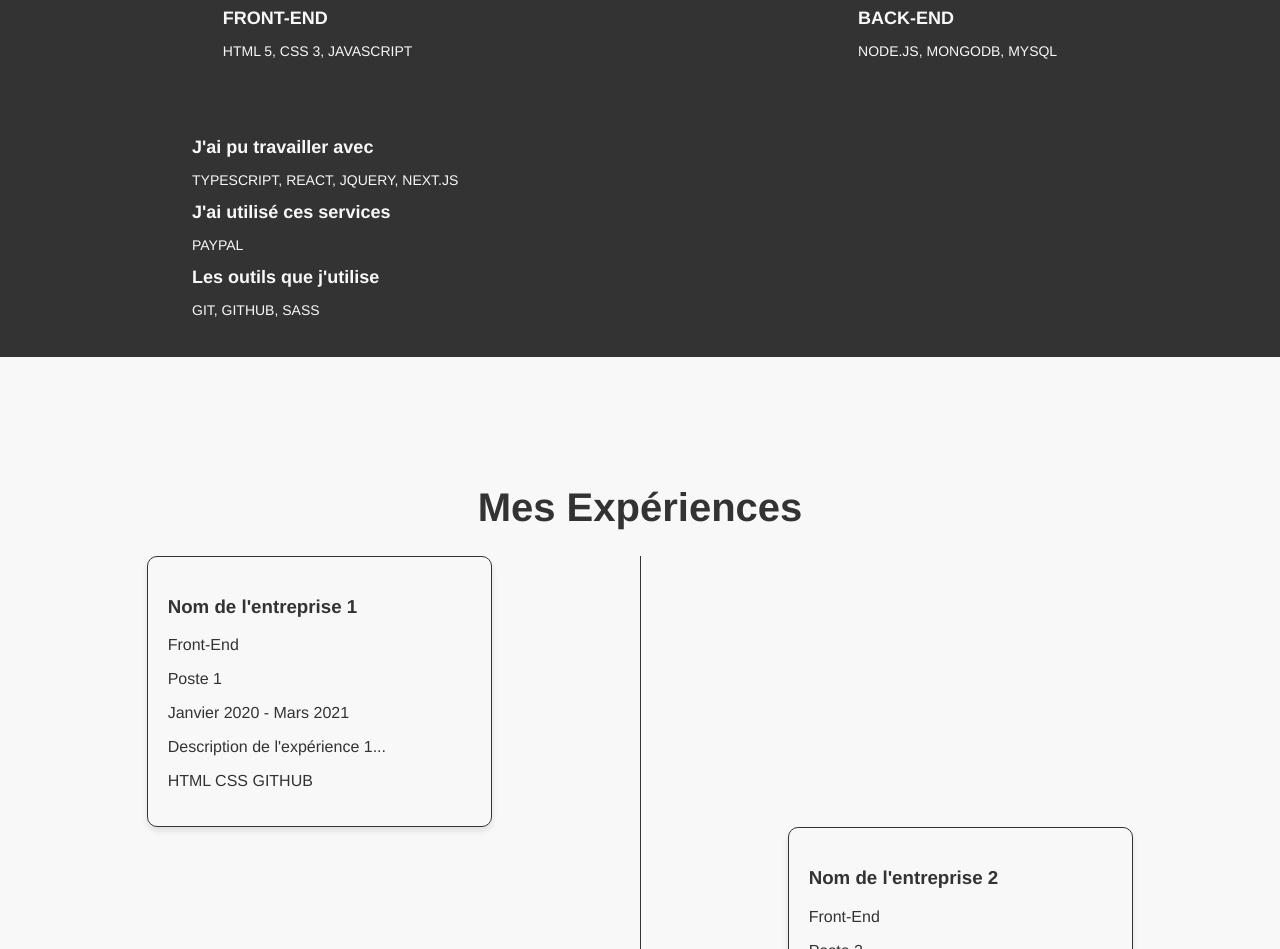
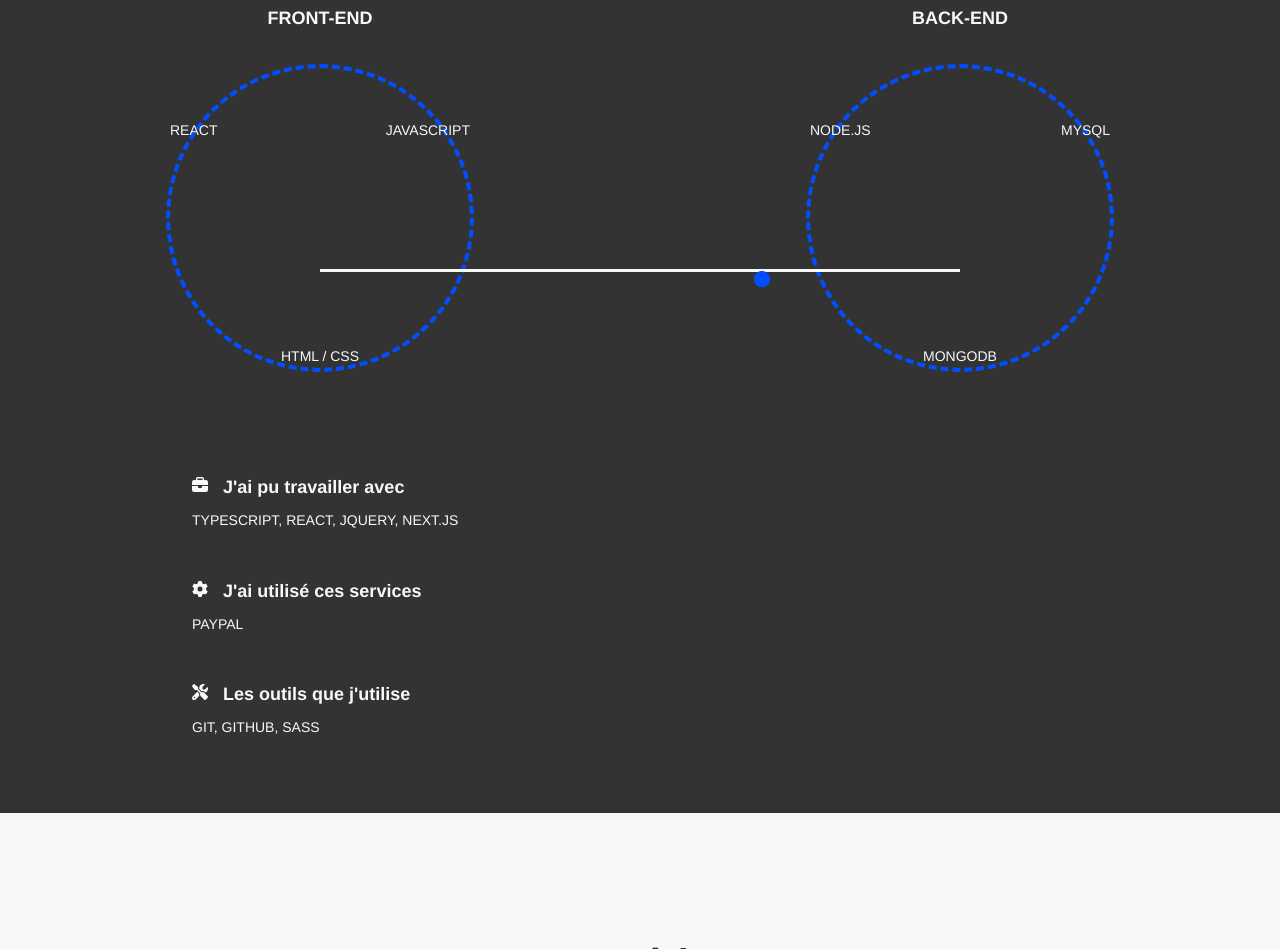
Before and after one commit to Maxms17/OpenC_Projet_12, a React (Create React App) app: page /Portfolio in a window 1280 px wide. Shown: the part 2480-3429 px from the top of the page. Built offline with nearby package versions, Linux system fonts and the light colour scheme; a web font is replaced by a local one.

Commit message:
Animation Competences

```diff
--- a/src/components/Competence/Competence.css
+++ b/src/components/Competence/Competence.css
@@ -17,13 +17,24 @@
     margin: 5% 0%;
 }
 
-.front{
-
+.front-tilte {
+    display: flex;
+    flex-direction: column;
+    align-items: center;
 }
 
-.front h2{
+.front-tilte h2{
     font-size: 18px;
     color: #F8F8F8;
+    padding-bottom: 35px;
+}
+
+.front{
+    width: 300px;
+    height: 300px;
+    border: 4px dashed #004EFF;
+    border-radius: 50%;
+    display: flex;
 }
 
 .front p{
@@ -31,13 +42,50 @@
     color: #F8F8F8;
 }
 
-.back{
-
+.col-gauche,
+.col-droite {
+    width: 33%;
+    height: 100%;
+    display: flex;
+    align-items: start;
+    padding-top: 40px;
 }
 
-.back h2{
+.col-gauche {
+    justify-content: start;
+}
+
+.col-droite {
+    justify-content: end;
+}
+
+.col-milieu {
+    width: 33%;
+    height: 100%;
+    display: flex;
+    align-items: end;
+    justify-content: center;
+    padding: 10px;
+}
+
+.back-tilte {
+    display: flex;
+    flex-direction: column;
+    align-items: center;
+}
+
+.back-tilte h2{
     font-size: 18px;
     color: #F8F8F8;
+    padding-bottom: 35px;
+}
+
+.back{
+    width: 300px;
+    height: 300px;
+    border: 4px dashed #004EFF;
+    border-radius: 50%;
+    display: flex;
 }
 
 .back p{
@@ -45,9 +93,43 @@
     color: #F8F8F8;
 }
 
+.trait-blanc {
+    margin: -13% 25% 16% 25%;
+    border-top: 3px solid #F8F8F8;
+    position: relative;
+}
+
+.trait-blanc::after {
+    content: '•';
+    position: absolute;
+    width: 50px;
+    top: -28px;
+    font-size: 60px;
+    left: 0; /* Position initiale à gauche */
+    color: #004EFF;
+    animation: deplacementPoint 10s linear infinite; /* Animation du point */
+}
+
+@keyframes deplacementPoint {
+    0% {
+      left: 0; /* Position initiale à gauche */
+    }
+    50% {
+      left: 98%; /* Déplacement au milieu */
+    }
+    100% {
+      left: 0; /* Retour à la position initiale à gauche */
+    }
+}
+
+.Comp-icon {
+    display: flex;
+    gap: 15px;
+}
 
 .travaille{
     margin-left: 15%;
+    margin-bottom: 3%;
 }
 
 .travaille h2{
@@ -62,6 +144,7 @@
 
 .services{
     margin-left: 15%;
+    margin-bottom: 3%;
 }
 
 .services h2{
@@ -76,6 +159,7 @@
 
 .outils{
     margin-left: 15%;
+    margin-bottom: 3%;
 }
 
 .outils h2{
--- a/src/components/Competence/Competence.jsx
+++ b/src/components/Competence/Competence.jsx
@@ -1,4 +1,7 @@
 import React from 'react';
+
+import { FontAwesomeIcon } from '@fortawesome/react-fontawesome';
+import { faBriefcase, faCog, faTools} from '@fortawesome/free-solid-svg-icons';
 
 import './Competence.css';
 
@@ -6,28 +9,70 @@ function Competence() {
   return (
     <div className='competence'>
       <h1>Mes Compétences</h1>
+
       <div className='End'>
-        <div className='front'>
+        <div className='front-tilte'>
           <h2>FRONT-END</h2>
-          <p>HTML 5, CSS 3, JAVASCRIPT</p>
+          <div className='front'>
+            <div className='col-gauche'>
+              <p>REACT</p>
+            </div>
+            <div className='col-milieu'>
+              <p>HTML / CSS </p>
+            </div>
+            <div className='col-droite'>
+              <p>JAVASCRIPT</p>
+            </div>
+          </div>
         </div>
-        <div className='back'>
+        <div className='back-tilte'>
           <h2>BACK-END</h2>
-          <p>NODE.JS, MONGODB, MYSQL</p>
+          <div className='back'>
+            <div className='col-gauche'>
+              <p>NODE.JS</p>
+            </div>
+            <div className='col-milieu'>
+              <p>MONGODB </p>
+            </div>
+            <div className='col-droite'>
+              <p>MYSQL</p>
+            </div>
+          </div>
         </div>
       </div>
+
+      <div className='trait-blanc'>
+
+      </div>
+
       <div className='travaille'>
-        <h2>J'ai pu travailler avec</h2>
-        <p>TYPESCRIPT, REACT, JQUERY, NEXT.JS</p>
+        <div className='Comp-icon'>
+          <FontAwesomeIcon icon={faBriefcase} className="icone"/>
+          <h2>J'ai pu travailler avec</h2>
+        </div>
+        <div className='Comp-icon'>
+          <p>TYPESCRIPT, REACT, JQUERY, NEXT.JS</p>
+        </div>
       </div>
       <div className='services'>
-        <h2>J'ai utilisé ces services</h2>
-        <p>PAYPAL</p>
+        <div className='Comp-icon'>
+          <FontAwesomeIcon icon={faCog} className="icone"/>
+          <h2>J'ai utilisé ces services</h2>
+        </div>
+        <div className='Comp-icon'>
+          <p>PAYPAL</p>
+        </div>
       </div>
       <div className='outils'>
-        <h2>Les outils que j'utilise</h2>
-        <p>GIT, GITHUB, SASS</p>
+        <div className='Comp-icon'>
+          <FontAwesomeIcon icon={faTools} className="icone"/>
+          <h2>Les outils que j'utilise</h2>
+        </div>
+        <div className='Comp-icon'>
+          <p>GIT, GITHUB, SASS</p>
+        </div>
       </div>
+
     </div>
   );
 }
```
